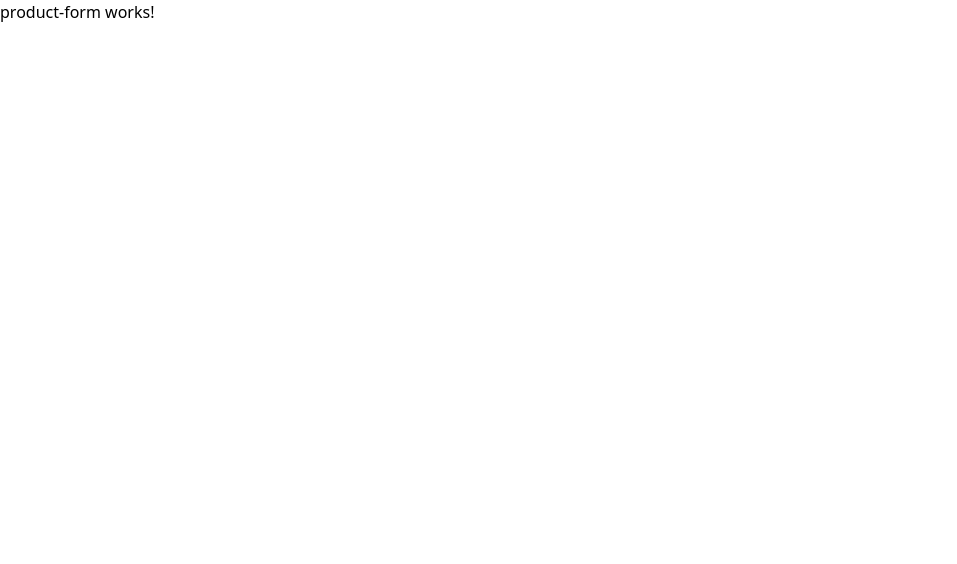
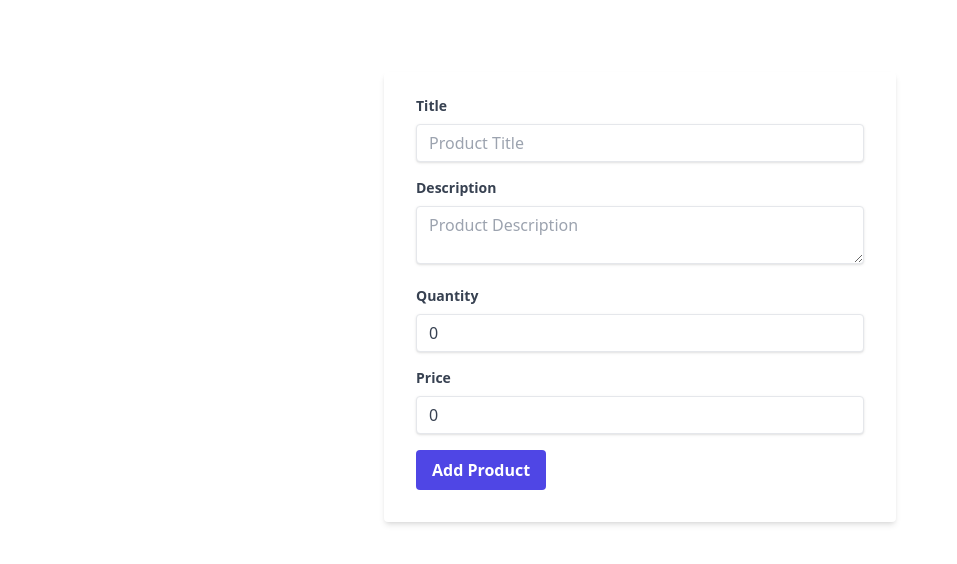
Before and after one commit to HaiderMalik12/jwt-frontend-angular, an Angular app: page /add-product in a window 1280 px wide. Shown: the top 564 px of the page, without its empty margins (0-957 px from the left). Built offline with nearby package versions, Linux system fonts and the light colour scheme.

Commit message:
product created successfully!

```diff
--- a/src/app/dashboard/product-form/product-form.component.html
+++ b/src/app/dashboard/product-form/product-form.component.html
@@ -1 +1,72 @@
-<p>product-form works!</p>
+<div class="container mx-auto px-4 sm:px-6 lg:px-8 py-8 lg:mt-10">
+  <div class="max-w-lg mx-auto">
+    <form
+      class="bg-white shadow-md rounded px-8 pt-6 pb-8 mb-4"
+      [formGroup]="productForm"
+      (ngSubmit)="onSubmit()"
+    >
+      <div class="mb-4">
+        <label class="block text-gray-700 text-sm font-bold mb-2" for="name">
+          Title
+        </label>
+        <input
+          class="shadow appearance-none border rounded w-full py-2 px-3 text-gray-700 leading-tight focus:outline-none focus:shadow-outline"
+          id="title"
+          type="text"
+          placeholder="Product Title"
+          formControlName="title"
+        />
+      </div>
+      <div class="mb-4">
+        <label
+          class="block text-gray-700 text-sm font-bold mb-2"
+          for="description"
+        >
+          Description
+        </label>
+        <textarea
+          class="shadow appearance-none border rounded w-full py-2 px-3 text-gray-700 leading-tight focus:outline-none focus:shadow-outline"
+          id="description"
+          placeholder="Product Description"
+          formControlName="description"
+        ></textarea>
+      </div>
+      <div class="mb-4">
+        <label
+          class="block text-gray-700 text-sm font-bold mb-2"
+          for="quantity"
+        >
+          Quantity
+        </label>
+        <input
+          class="shadow appearance-none border rounded w-full py-2 px-3 text-gray-700 leading-tight focus:outline-none focus:shadow-outline"
+          id="quantity"
+          type="number"
+          placeholder="Quantity"
+          formControlName="qty"
+        />
+      </div>
+      <div class="mb-4">
+        <label class="block text-gray-700 text-sm font-bold mb-2" for="price">
+          Price
+        </label>
+        <input
+          class="shadow appearance-none border rounded w-full py-2 px-3 text-gray-700 leading-tight focus:outline-none focus:shadow-outline"
+          id="price"
+          type="number"
+          placeholder="Price"
+          formControlName="price"
+        />
+      </div>
+      <div class="flex items-center justify-between">
+        <button
+          class="bg-indigo-600 hover:bg-indigo-700 text-white font-bold py-2 px-4 rounded focus:outline-none focus:shadow-outline"
+          type="submit"
+          [disabled]="!productForm.valid"
+        >
+          Add Product
+        </button>
+      </div>
+    </form>
+  </div>
+</div>
--- a/src/app/dashboard/product-form/product-form.component.ts
+++ b/src/app/dashboard/product-form/product-form.component.ts
@@ -1,12 +1,33 @@
-import { Component } from '@angular/core';
+import { Component, inject } from "@angular/core";
+import { FormBuilder, ReactiveFormsModule, Validators } from "@angular/forms";
+import { Router } from "@angular/router";
+import { ProductService } from "../product.service";
+import { ProductInput } from "../product";
 
 @Component({
-  selector: 'app-product-form',
+  selector: "app-product-form",
   standalone: true,
-  imports: [],
-  templateUrl: './product-form.component.html',
-  styleUrl: './product-form.component.css'
+  imports: [ReactiveFormsModule],
+  templateUrl: "./product-form.component.html",
+  styleUrl: "./product-form.component.css",
 })
 export class ProductFormComponent {
+  constructor(private formBuilder: FormBuilder, private router: Router) {}
+  private productService = inject(ProductService);
 
+  productForm = this.formBuilder.group({
+    title: ["", Validators.required],
+    description: ["", Validators.required],
+    price: [0, Validators.required],
+    qty: [0, Validators.required],
+  });
+
+  onSubmit() {
+    this.productService.createProduct((this.productForm.value) as ProductInput)
+      .subscribe(
+        () => {
+          this.router.navigate(["/dashboard"]);
+        },
+      );
+  }
 }
--- a/src/app/dashboard/product.service.ts
+++ b/src/app/dashboard/product.service.ts
@@ -1,6 +1,6 @@
 import { inject, Injectable } from "@angular/core";
 import { catchError, Observable, of } from "rxjs";
-import { Product } from "./product";
+import { Product, ProductInput } from "./product";
 import { HttpClient } from "@angular/common/http";
 import { environment } from "../../environments/environment";
 
@@ -17,6 +17,12 @@ export class ProductService {
     return this.http.get<Product[]>(`${environment.api_url}/product`)
       .pipe(
         catchError(this.handleError<Product[]>("getproducts", [])),
+      );
+  }
+  createProduct(product: ProductInput): Observable<Product> {
+    return this.http.post<Product>(`${environment.api_url}/product`, product)
+      .pipe(
+        catchError(this.handleError<Product>("createProduct")),
       );
   }
   /**
```
Also changed, not shown: src/app/dashboard/product.ts (+5 -2 lines).
